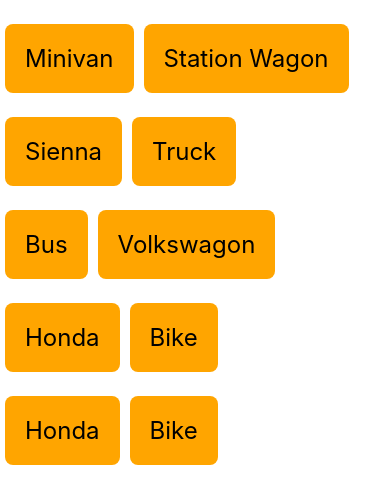
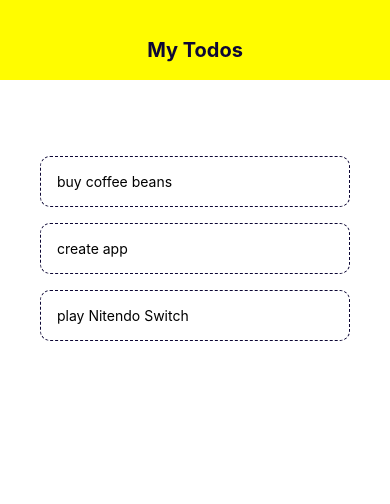
Before and after one commit to ushicode/react-native-app, a React Native app: screen / in a window 390 px wide. Shown: the top 504 px of the page. Built offline with nearby package versions, Linux system fonts and the light colour scheme.

Commit message:
Todo list added

```diff
--- a/App.js
+++ b/App.js
@@ -10,106 +10,37 @@
   FlatList,
   TouchableOpacity,
 } from "react-native";
+import Header from "./components/header";
+import TodoItem from "./components/todoitem";
 
 const App = () => {
-  const [cars, setCar] = useState([
-    {
-      color: "purple",
-      type: "Minivan",
-      registration: new Date("2017-01-03"),
-      capacity: 7,
-    },
-    {
-      color: "red",
-      type: "Station Wagon",
-      registration: new Date("2020-07-21"),
-      capacity: 5,
-    },
-    {
-      color: "orange",
-      type: "Sienna",
-      registration: new Date("2019-03-10"),
-      capacity: 6,
-    },
-    {
-      color: "Navy Blue",
-      type: "Truck",
-      registration: new Date("2021-11-10"),
-      capacity: 2,
-    },
-    {
-      color: "Purple",
-      type: "Bus",
-      registration: new Date("2018-03-03"),
-      capacity: 8,
-    },
-    {
-      color: "orange",
-      type: "Volkswagon",
-      registration: new Date("2019-03-10"),
-      capacity: 10,
-    },
-    {
-      color: "Navy Blue",
-      type: "Honda",
-      registration: new Date("2021-11-10"),
-      capacity: 12,
-    },
-    {
-      color: "Purple",
-      type: "Bike",
-      registration: new Date("2018-03-03"),
-      capacity: 9,
-    },
 
-    {
-      color: "Navy Blue",
-      type: "Honda",
-      registration: new Date("2021-11-10"),
-      capacity: 32,
-    },
-    {
-      color: "Purple",
-      type: "Bike",
-      registration: new Date("2018-03-03"),
-      capacity: 19,
-    },
-  ]);
+ const [todos, setTodos] = useState([
+  { text: 'buy coffee beans', key: 1 },
+  { text: 'create app', key: 2 },
+  { text: 'play Nitendo Switch', key: 3 },
+ ])
 
+ const onPressHandler = (item)=>{
+  alert(item.text)
+}
 
-  const pressHandler = (id) => {
-    alert(id);
-  }
-
-
-  return (
-    // Using FlatList
-      <FlatList
-      numColumns={2}
-      keyExtractor={(item)=> item.capacity}
-      data={cars}
-      renderItem={(({item})=>{
-       return(
-        <TouchableOpacity style={{ border:1 }} onPress={()=>{pressHandler(item.capacity)}}>
-          <Text style={styles.item}>
-          {item.type}
-         </Text>
-        </TouchableOpacity>
-       )
-      })}
-      />
-
-    // Using loops
-    // <ScrollView>
-    //   <View style={styles.container}>
-    //     {cars.map((car) => (
-    //       <View key={car.capacity} style={styles.item}>
-    //         <Text>{car.type}</Text>
-    //         <Text>{car.color}</Text>
-    //       </View>
-    //     ))}
-    //   </View>
-    // </ScrollView>
+  return(
+    <View style={styles.container}>
+        {/* header */}
+        <Header/>
+        <View style={styles.content}>
+          {/* Form */}
+          <View style={styles.list}>
+              <FlatList
+               data={todos}
+               renderItem={(({item})=>(
+               <TodoItem item={item} onPressHandler={onPressHandler} />
+               ))}
+              />
+          </View>
+        </View>
+    </View>
   );
 };
 
@@ -119,18 +50,11 @@
   container: {
     flex: 1,
     backgroundColor: "#fff",
-    paddingTop: 40,
-    paddingHorizontal: 20,
-    // alignItems: "center",
-    // justifyContent: "center",
   },
-  item: {
-    marginTop: 24,
-    padding: 20,
-    backgroundColor: "orange",
-    fontSize: 24,
-    borderRadius: 8,
-    marginHorizontal: 5,
-
+  content:{
+    padding: 40,
   },
+  list:{
+    marginTop: 20
+  }
 });
--- /dev/null
+++ b/components/header.js
@@ -0,0 +1,31 @@
+import React from "react";
+import {
+  StyleSheet,
+  Text,
+  View,
+} from "react-native";
+
+const Header = () => {
+    return (
+        <View style={styles.header} >
+            <Text style={styles.title}>My Todos</Text>
+        </View>
+     );
+}
+
+export default Header;
+
+const styles = StyleSheet.create({
+    header:{
+        height: 80,
+        paddingTop: 38,
+        backgroundColor: '#fffc00'
+    },
+    title:{
+        textAlign: 'center',
+        color: '#0d0735',
+        fontSize: 20,
+        fontWeight: 'bold'
+    }
+
+})
--- /dev/null
+++ b/components/todoitem.js
@@ -0,0 +1,33 @@
+import React from "react";
+import {
+  StyleSheet,
+  Text,
+  TouchableOpacity,
+  View,
+} from "react-native";
+
+const TodoItem = (props) => {
+  const {item, onPressHandler} = props
+
+
+
+    return (
+      <TouchableOpacity onPress={()=>onPressHandler(item)}>
+        <Text style={styles.item}>{item.text}</Text>
+      </TouchableOpacity>
+     );
+}
+
+export default TodoItem;
+
+const styles = StyleSheet.create({
+  item: {
+    padding: 16,
+    marginTop: 16,
+    borderColor: '#0d0735',
+    borderWidth: 1,
+    borderStyle: 'dashed',
+    borderRadius: 10
+
+  }
+})
```
